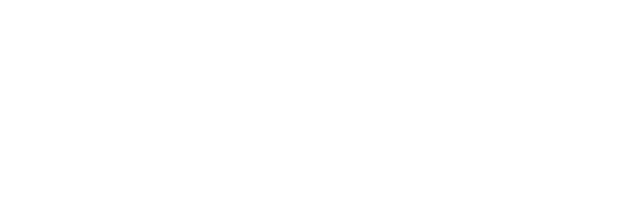
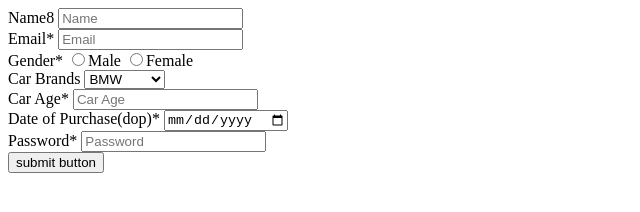
Before and after one commit to acciojob/car-insurance-form-gauravgoyal467, a website: page main.html in a window 1280 px wide. Shown: the whole page, without its empty margins (0-640 px from the left). Drawn offline with Linux system fonts and the light colour scheme.

Commit message:
created a submission

```diff
--- a/main.html
+++ b/main.html
@@ -7,6 +7,47 @@
 </head>
 
 <body>
+    <form method="post">
+        <div>
+            <label for="name">Name8</label>
+            <input type="text" id="name" placeholder="Name" required>
+        </div>
+
+        <div>
+            <label for="email">Email*</label>
+            <input type="email" id="email" placeholder="Email" required>
+        </div>
+
+        <div>
+            <label for="gender">Gender*</label>
+            <input type="radio" id="gender_m" name="gender" value="male" required >Male
+            <input type="radio" id="gender_f" name="gender" value="female" >Female
+        </div>
+
+        <label for="cars">Car Brands</label>
+        <select id="cars" required>
+            <option value="bmw">BMW</option>
+            <option value="audi">Audi</option>
+            <option value="mercedez">Mercedez</option>
+        </select>
+
+        <div>
+            <label for="carage">Car Age*</label>
+            <input type="number" id="carage" placeholder="Car Age" required >
+        </div>
+
+        <div>
+            <label for="dop">Date of Purchase(dop)*</label>
+            <input type="date" id="dop" required >
+        </div>
+
+        <div>
+            <label for="password">Password*</label>
+            <input type="password" id="password" placeholder="Password" minlength="10" maxlength="10" required >
+        </div>
+
+        <button type="submit">submit button</button>
+    </form>
 	<!-- the entire body must be written by student -->
     <script type="text/javascript" src="./script.js">
 </script>
```
